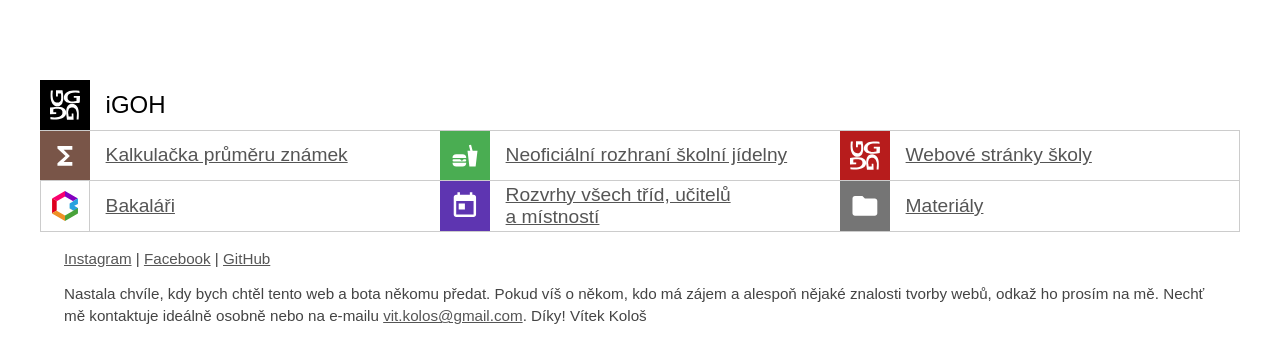
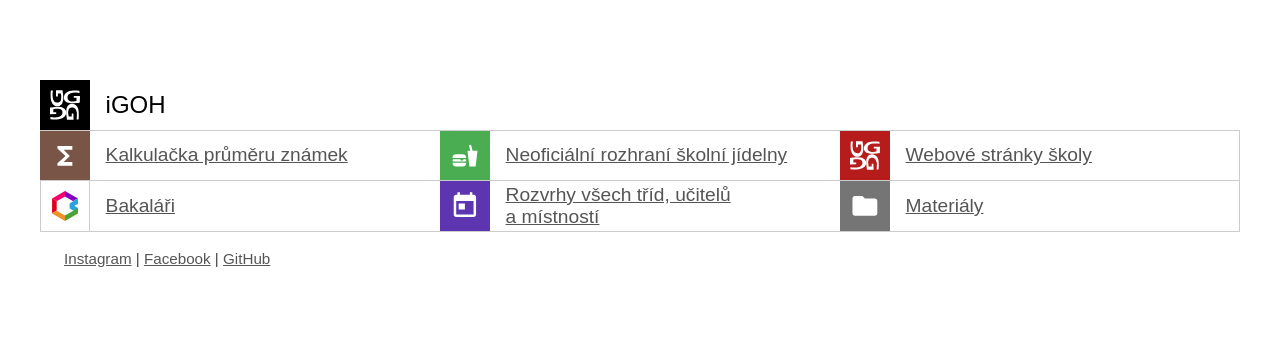
Before and after one commit to gyohavl/igoh, a PHP site: page / in a window 1280 px wide. Shown: the top 363 px of the page. Run offline with PHP 8.4, Linux system fonts and the light colour scheme; data that the repository does not hold is empty.

Commit message:
minor changes

```diff
--- a/assets/script.js
+++ b/assets/script.js
@@ -19,7 +19,7 @@ fetch('prumer/?getclass=1').then(r => r.text()).then(t => {
 
 // console log for devs
 console.log("  _  _____  ____  _    _ \n (_)/ ____|/ __ \\| |  | |\n  _| |  __| |  | | |__| |\n | | | |_ | |  | |  __  |\n | | |__| | |__| | |  | |\n |_|\\_____|\\____/|_|  |_|\n");
-console.log("Hledám někoho, kdo by tento web převzal.\nJestli to chceš být ty, napiš mi na vit.kolos@gmail.com. Díky!");
+// console.log("Hledám někoho, kdo by tento web převzal.\nJestli to chceš být ty, napiš mi na vit.kolos@gmail.com. Díky!");
 
 // getting rid of old sw.js
 if ('serviceWorker' in navigator) {
--- a/index.html
+++ b/index.html
@@ -91,14 +91,14 @@
                 </div>
                 <span>Třídní fond</span>
             </a> -->
-            <a href="https://drive.google.com/drive/folders/1T7OBse-4oGzC-Iq_JPcfnWzU7VkhbZhf?usp=sharing" class="only8b"
+            <!-- <a href="https://drive.google.com/drive/folders/1T7OBse-4oGzC-Iq_JPcfnWzU7VkhbZhf?usp=sharing" class="only8b"
                 style="display:none">
                 <div class="icon" style="background-color:#f44336">
                     <svg xmlns="http://www.w3.org/2000/svg" height="24px" viewBox="0 0 24 24" width="24px"
                         fill="#fff"><g><rect fill="none" height="24" width="24"/><path d="M20,6h-8l-2-2H4C2.9,4,2.01,4.9,2.01,6L2,18c0,1.1,0.9,2,2,2h16c1.1,0,2-0.9,2-2V8C22,6.9,21.1,6,20,6z M14,16H6v-2h8V16z M18,12H6v-2h12V12z"/></g></svg>
                 </div>
                 <span>Zápisy VK (oktáva)</span>
-            </a>
+            </a> -->
         </main>
         <footer>
             <p>
@@ -106,11 +106,6 @@
                 | <a href="https://www.facebook.com/gyohavl/">Facebook</a>
                 | <a href="https://github.com/gyohavl/">GitHub</a>
             </p>
-            <p>
-                Nastala chvíle, kdy bych chtěl tento web a bota někomu předat. Pokud víš o někom, kdo má zájem a alespoň
-                nějaké znalosti tvorby webů, odkaž ho prosím na mě. Nechť mě kontaktuje ideálně osobně nebo na e-mailu
-                <a href="mailto:vit.kolos@gmail.com">vit.kolos@gmail.com</a>. Díky! Vítek Kološ
-            </p>
         </footer>
     </div>
     <script src="assets/script.js"></script>
--- a/prumer/index.php
+++ b/prumer/index.php
@@ -82,6 +82,7 @@ function echoHeader($subjects, $name) {
 	$result .= '<header><nav><div class="top-row"><h1><a href="..">iGOH</a><a href="#" onclick="fill(event, \'\', \'\');">Průměr známek</a></h1><div><a href="?odhlasit">' . $name . ' (odhlásit se)</a><a href="?redirect=next/prubzna.aspx">→ Bakaláři</a>';
 	// $result .= substr($name, -3) == '8.B' ? '<a href="../fond">TF</a>' : '';
 	$result .= '</div></div>';
+    // $result .= '<div class="top-row"><a href="https://www.instagram.com/umzene_tusky/" onclick="gtag(\'event\', \'click\', {\'event_label\': \'https://www.instagram.com/umzene_tusky/?ref=prumer\',\'transport_type\': \'beacon\'});">Dražba oktávy B</a></div>';
 	// $result .= '<div class="bottom-row">';
 
 	foreach ($subjects as $key => $subject) {
```
